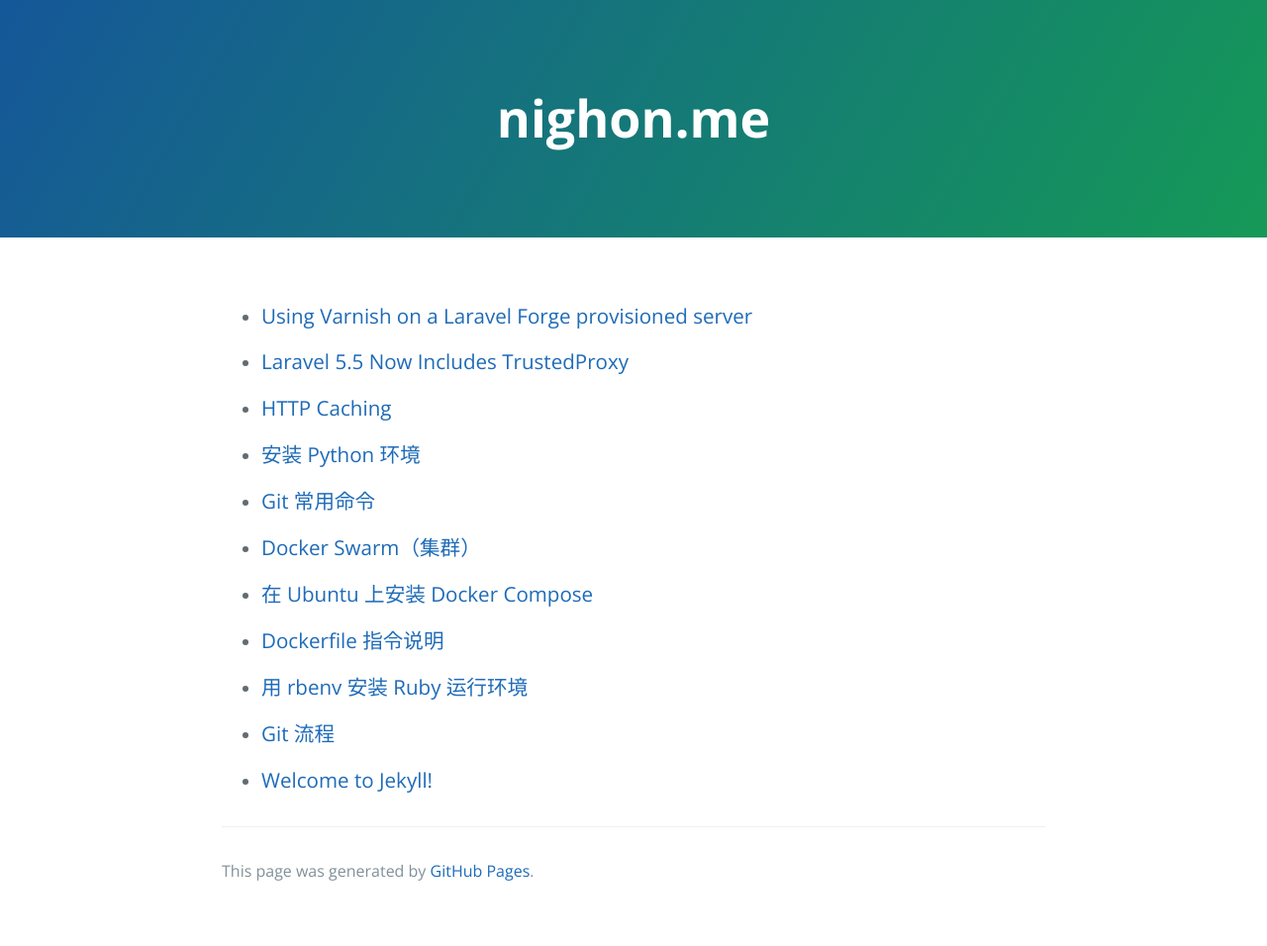
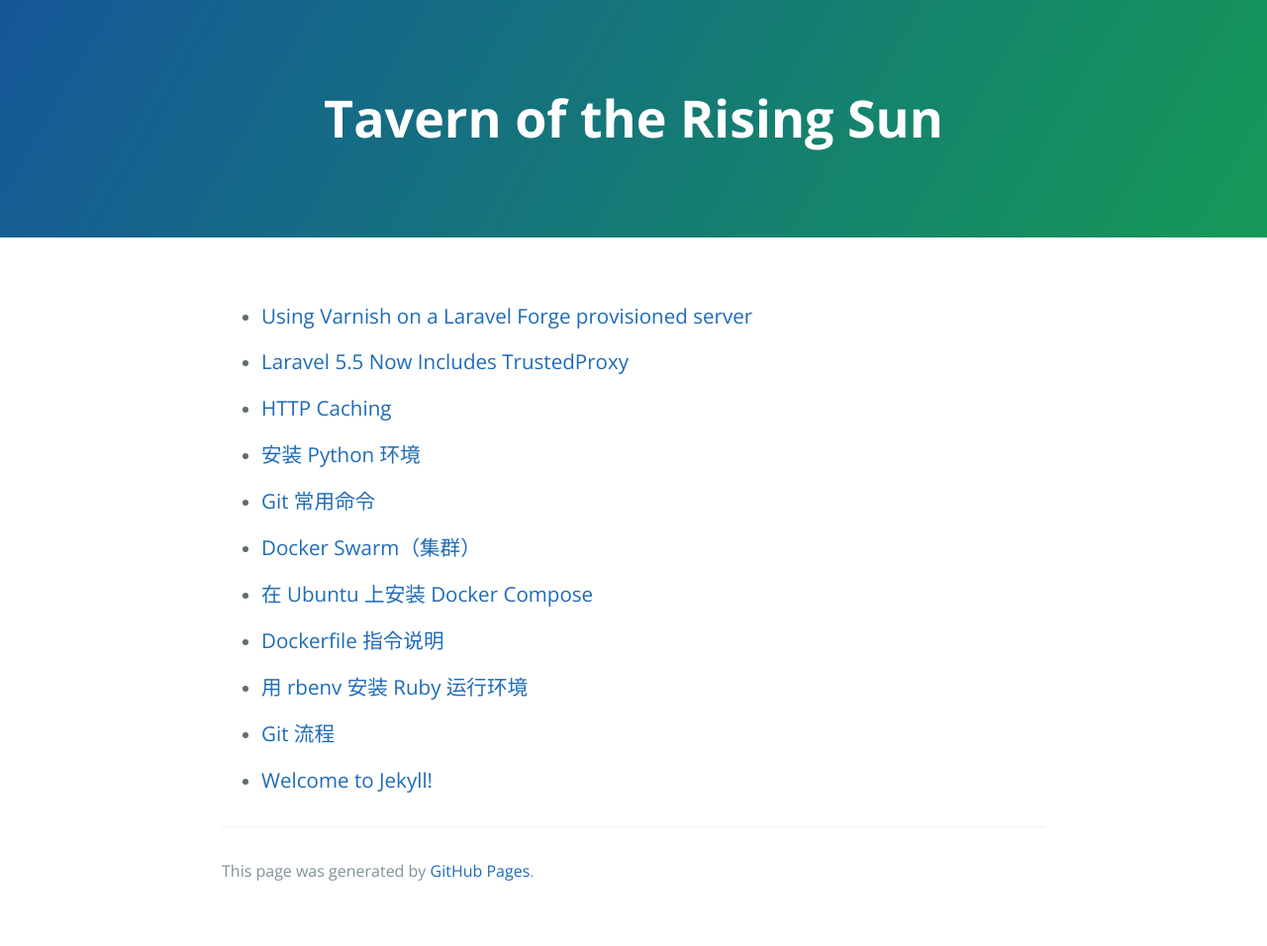
Before and after one commit to nighon/nighon.github.io, a Jekyll site: the page built from index.md, in a window 1280 px wide. Shown: the whole page at 99% size. Built offline with Jekyll 4.4.1, drawn with Linux system fonts in a browser that asks for light colours.

Commit message:
change title

```diff
--- a/_config.yml
+++ b/_config.yml
@@ -13,7 +13,7 @@
 # you will see them accessed via {{ site.title }}, {{ site.email }}, and so on.
 # You can create any custom variable you would like, and they will be accessible
 # in the templates via {{ site.myvariable }}.
-title: nighon.me
+title: Tavern of the Rising Sun
 # email: your-email@example.com
 # description: >- # this means to ignore newlines until "baseurl:"
 #   Write an awesome description for your new site here. You can edit this
```
